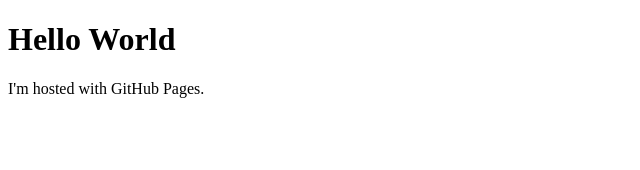
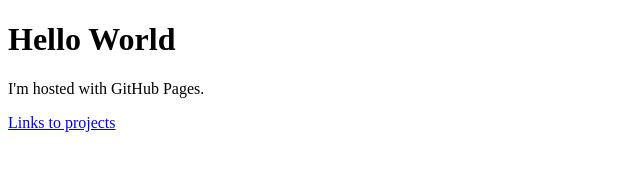
Before and after one commit to williamwaffles/williamwaffles.github.io, a plain HTML site: page index.html in a window 1280 px wide. Shown: the whole page, without its empty margins (0-640 px from the left). Drawn offline with Linux system fonts and the light colour scheme.

Commit message:
Update index.html

```diff
--- a/index.html
+++ b/index.html
@@ -5,6 +5,6 @@
 		<h1>Hello World</h1>
 			<p>I'm hosted with GitHub Pages.</p>
 
-		<A HREF="boilerplate-project-timestamp/views/index.html"Links to projects></A>
+		<a HREF="boilerplate-project-timestamp/views/index.html">Links to projects</a>
 	</body>
 </html>
```
